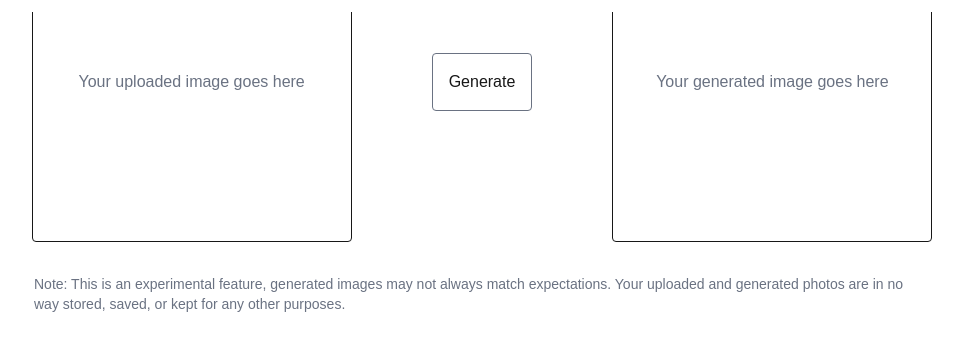
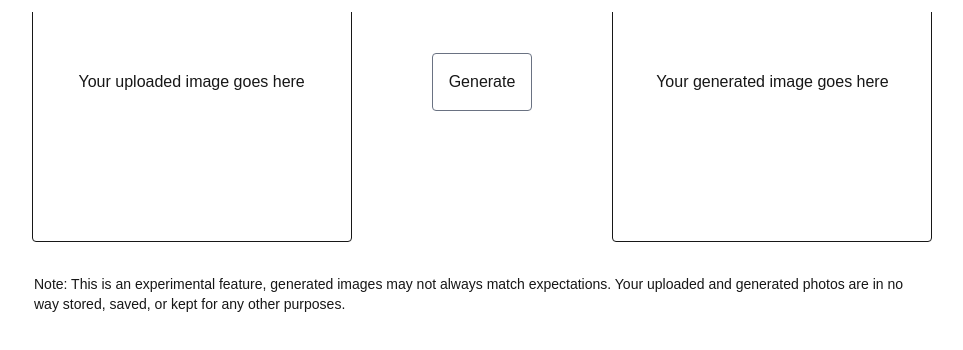
Before and after one commit to chrislu1207/my-personal-site, a Next.js app: page /cardify in a window 1280 px wide. Shown: the part 788-1138 px from the top of the page, without its empty margins (158-1121 px from the left). Built offline with nearby package versions, Linux system fonts and the light colour scheme; no server answers.

Commit message:
fix: minor copy tweaks

```diff
--- a/src/app/cardify/page.tsx
+++ b/src/app/cardify/page.tsx
@@ -147,9 +147,7 @@ export default function Cardify() {
                 alt="Uploaded"
               />
             ) : (
-              <span className="text-gray-500">
-                Your uploaded image goes here
-              </span>
+              <span>Your uploaded image goes here</span>
             )}
           </div>
           <button
@@ -169,13 +167,13 @@ export default function Cardify() {
                 alt="Generated Card"
               />
             ) : (
-              <span className="text-gray-500">
+              <span>
                 {loading ? 'Generating...' : 'Your generated image goes here'}
               </span>
             )}
           </div>
         </div>
-        <p className="text-sm text-gray-500">
+        <p className="text-sm">
           Note: This is an experimental feature, generated images may not always
           match expectations. Your uploaded and generated photos are in no way
           stored, saved, or kept for any other purposes.
--- a/src/app/page.tsx
+++ b/src/app/page.tsx
@@ -18,6 +18,9 @@ export default function Home() {
           applications. Welcome to my personal website where I share some of the
           projects I am currently working on.
         </p>
+        <p className="text-sm">
+          Note: This site is best experienced in dark mode.
+        </p>
       </main>
     </div>
   );
```
